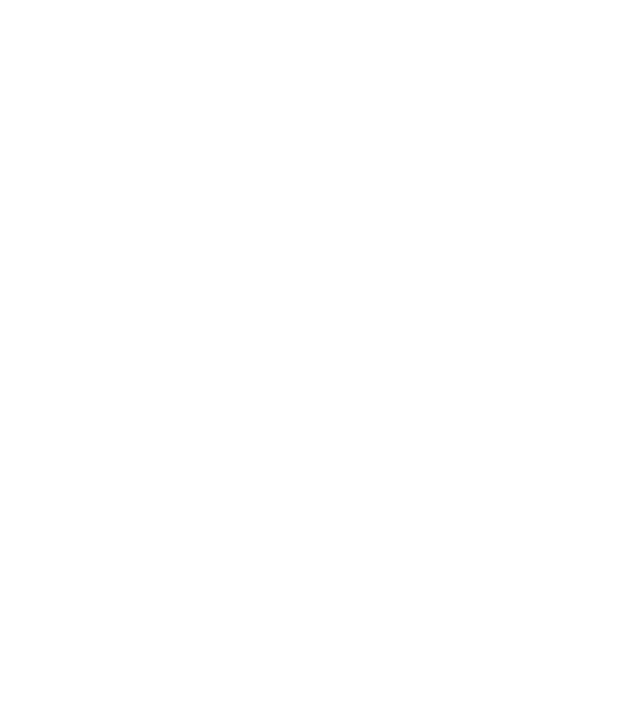
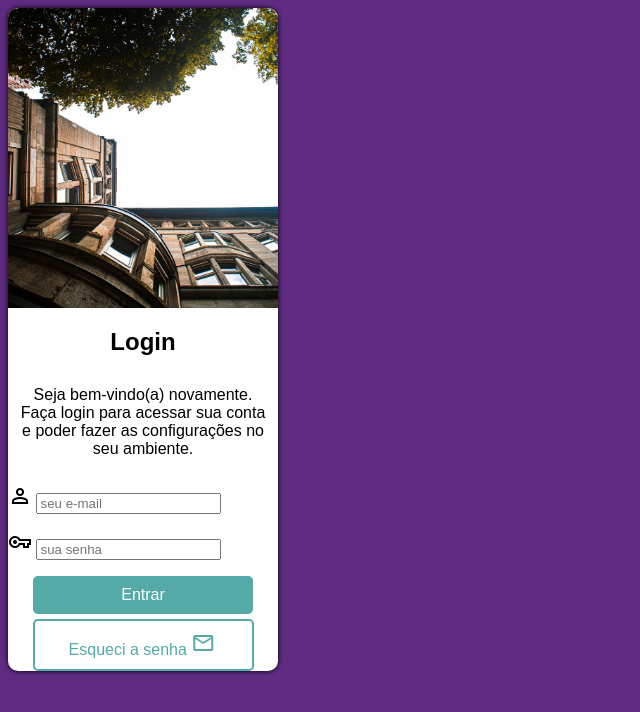
Before and after one commit to Pablito-Gomes/projeto-tela-login, a plain HTML site: page index.html in a window 1280 px wide. Shown: the whole page, without its empty margins (0-640 px from the left). Drawn offline with nearby package versions, Linux system fonts and the light colour scheme.

Commit message:
Atualização do projeto - 17:55

```diff
--- /dev/null
+++ b/estilo/mobile-first.css
@@ -0,0 +1,57 @@
+@charset "UTF-8";
+
+html, body{
+    width: 100vw;
+    height: 100vh;
+    background-color: #5F2C82;
+    font-family: Arial, Helvetica, sans-serif;
+    text-align: justify;
+}
+
+article{
+    background-color: white;
+    max-width: 270px;
+    border-radius: 10px;
+    box-shadow: 0px 0px 5px black;
+}
+
+#img{
+    background: black url(../img/constucao.jpg) no-repeat top center;
+    width: 270px;
+    height: 300px;
+    border-radius: 10px 10px 0px 0px;
+    background-color: white;
+    background-size: cover;
+}
+
+h1{
+    text-align: center;
+}
+
+#texto{
+    text-align: center;
+    padding: 10px;
+}
+
+a{
+    display: block;
+    padding: 10px;
+    text-decoration: none;
+    text-align: center;
+    max-width: 200px;
+    border-radius: 5px;
+    margin-left: 25px;
+    margin-top: 5px;
+}
+
+#entrar{
+
+    background-color: #53AAA7;
+    color: white;
+}
+
+#esqueci-a-senha{
+    border: 2px solid #53AAA7;
+    padding-left: 7px;
+    color: #53AAA7;
+}
--- a/index.html
+++ b/index.html
@@ -7,12 +7,84 @@
     <meta charset="UTF-8">
     <meta name="viewport" content="width=device-width, initial-scale=1.0">
 
+    <link rel="stylesheet" href="https://fonts.googleapis.com/css2?family=Material+Symbols+Outlined:opsz,wght,FILL,GRAD@20..48,100..700,0..1,-50..200" />
+
+    <link rel="stylesheet" href="estilo/mobile-first.css">
+
     <title> Tela de Login </title>
 
 </head>
 
 <body>
 
+    <article>
+
+        <div id="img">
+
+
+
+        </div>
+
+        <div id="form">
+
+            <h1> Login </h1>
+
+            <p id="texto"> Seja bem-vindo(a) novamente. Faça login para acessar sua conta e poder fazer as configurações no seu ambiente. </p>
+
+            <form action="" method="post" autocomplete="on">
+
+                <p>
+
+                    <label for="iemail">
+
+                        <span class="material-symbols-outlined">
+                            person
+                        </span>
+
+                    </label>
+
+                    <input type="email" name="email" id="iemail" placeholder="seu e-mail">
+
+                </p>
+
+                <p>
+
+                    <label for="isenha">
+
+                        <span class="material-symbols-outlined">
+                            vpn_key
+                        </span>
+
+                    </label>
+
+                    <input type="password" name="senha" id="isenha" placeholder="sua senha">
+
+
+                </p>
+
+                <a href="#" id="entrar"> Entrar </a>
+
+                <a href="#" id="esqueci-a-senha"> Esqueci a senha
+
+                    <span class="material-symbols-outlined">
+                    mail
+                    </span>
+
+                </a>
+
+
+
+
+
+            </form>
+
+        </div>
+
+
+
+
+    </article>
+
 </body>
 
 </html>
```
Also changed, not shown: img/constucao.jpg (added).
